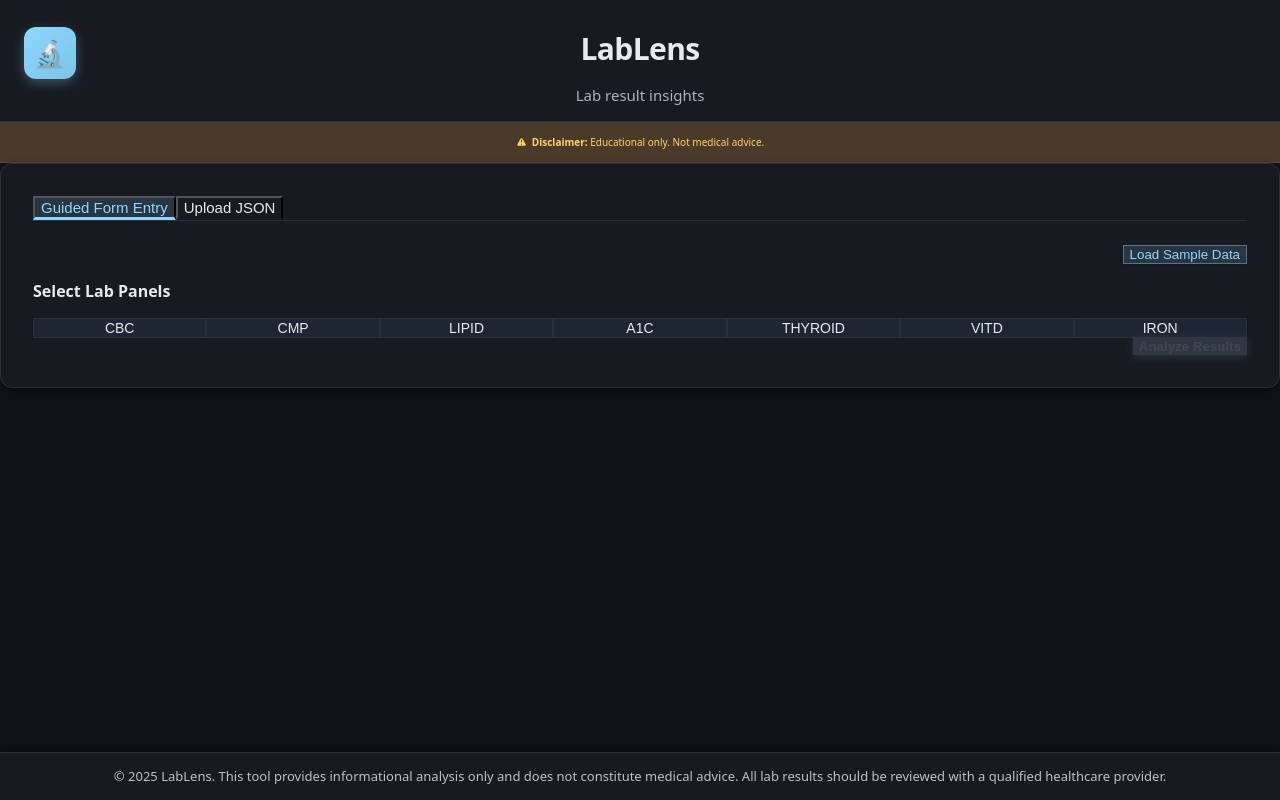
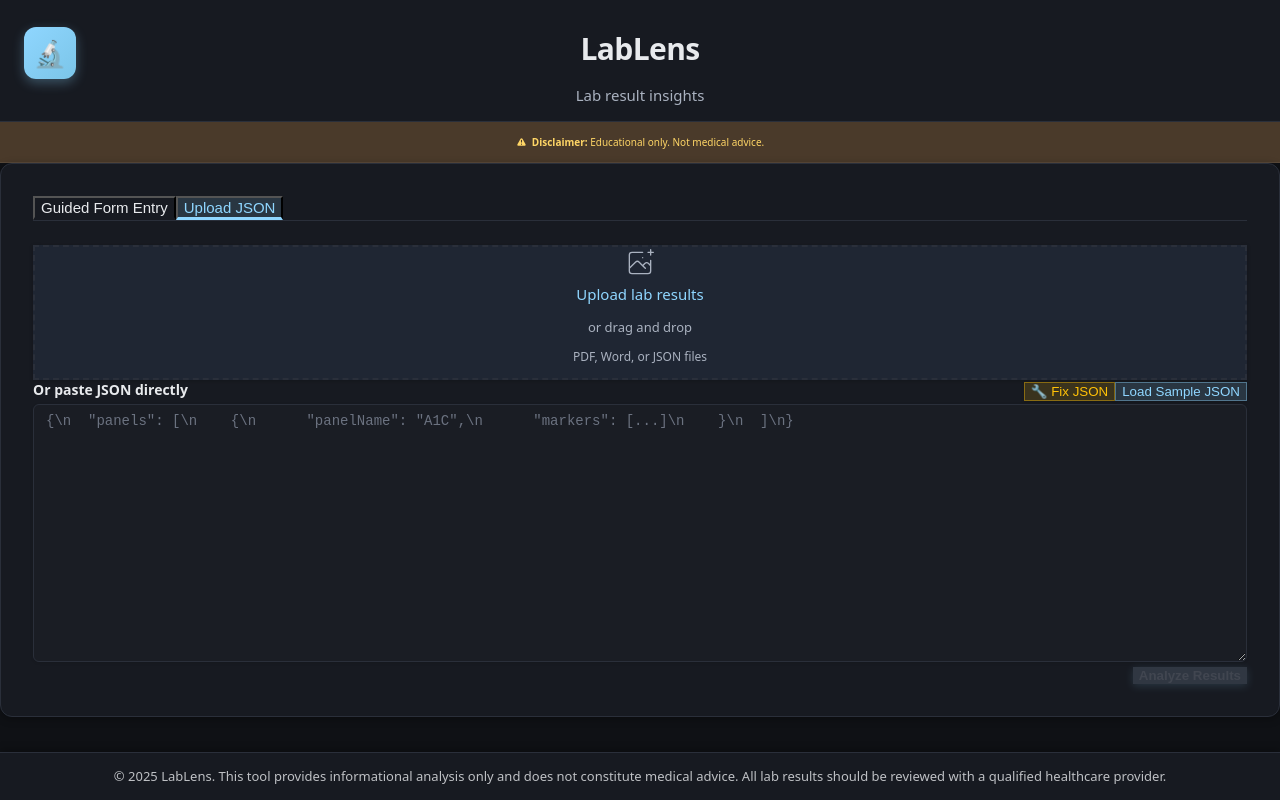
Before and after one commit to kgone1211/lab-analyzer, a Next.js app: page / in a window 1280 px wide. Built offline with nearby package versions, Linux system fonts and the light colour scheme.

Commit message:
Set Upload JSON tab as default view
Changed default tab from 'form' to 'json':
- Users now see Upload JSON screen on page load
- Makes more sense since PDF/Word upload is the main feature
- Form entry still accessible via tab switch
- Better UX for primary use case

```diff
--- a/app/page.tsx
+++ b/app/page.tsx
@@ -8,7 +8,7 @@
 import { AnalysisResult } from '@/lib/analysis/engine';
 
 export default function Home() {
-  const [activeTab, setActiveTab] = useState<'form' | 'json'>('form');
+  const [activeTab, setActiveTab] = useState<'form' | 'json'>('json');
   const [analysisResult, setAnalysisResult] = useState<AnalysisResult | null>(null);
   const [isAnalyzing, setIsAnalyzing] = useState(false);
   const [error, setError] = useState<string | null>(null);
```
